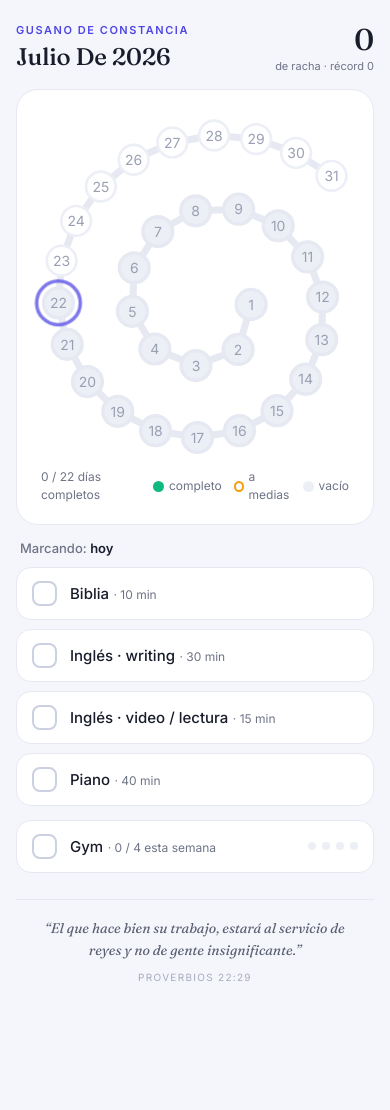
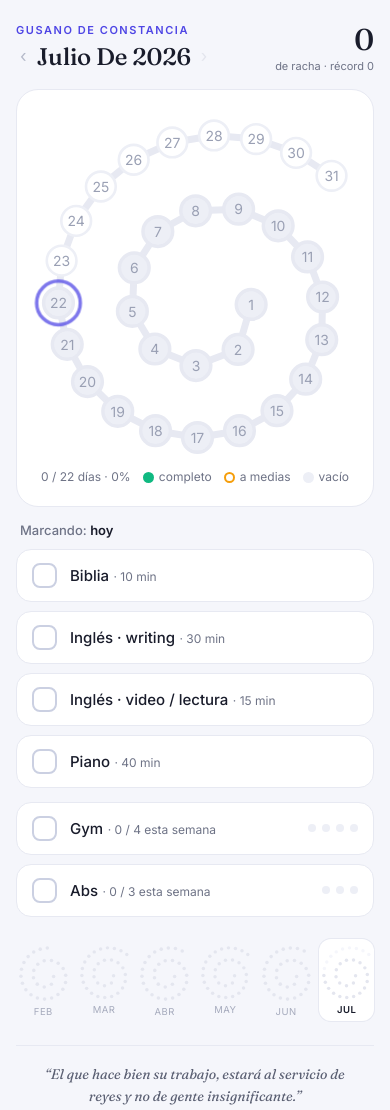
Before and after one commit to Ssamm99/gusano, a plain HTML site: page index.html in a window 390 px wide. Shown: the top 1110 px of the page. Before the commit the page ends 1019 px from the top, so only its background shows below. Drawn offline with Linux system fonts and the light colour scheme.

Commit message:
Flechas de cambio de mes, mini espirales y hábito Abs

```diff
--- a/index.html
+++ b/index.html
@@ -13,7 +13,7 @@
   :root{
     --bg:#F5F6FB; --card:#FFFFFF; --ink:#191C2B; --muted:#6E7386; --line:#E7E9F2;
     --indigo:#4F46E5; --done:#10B981; --done-soft:#E7F7F0; --amber:#F59E0B; --miss:#EDEFF6;
-    --gym:#F97316;
+    --gym:#F97316; --abs:#8B5CF6;
   }
   *{box-sizing:border-box;margin:0;padding:0}
   body{font-family:'Inter',system-ui,sans-serif;background:var(--bg);color:var(--ink);
@@ -21,7 +21,13 @@
   .wrap{max-width:520px;margin:0 auto}
   .top{display:flex;align-items:flex-end;justify-content:space-between;gap:12px;margin-bottom:14px}
   .eyebrow{font-size:11px;letter-spacing:.14em;text-transform:uppercase;color:var(--indigo);font-weight:600}
+  .mtitle{display:flex;align-items:center;gap:6px}
   h1{font-family:'Fraunces',serif;font-weight:500;font-size:24px;letter-spacing:-.01em;text-transform:capitalize}
+  .arw{background:none;border:0;padding:2px 4px;cursor:pointer;color:#B4B9C9;font-size:17px;line-height:1;
+    font-family:inherit;transition:.15s;border-radius:6px}
+  .arw:hover{color:var(--ink)}
+  .arw:disabled{opacity:.28;cursor:default}
+  .arw:focus-visible{outline:2px solid var(--indigo);outline-offset:1px}
   .stats{text-align:right;flex:0 0 auto}
   .stats .big{font-family:'Fraunces',serif;font-size:30px;font-weight:500;line-height:1;font-variant-numeric:tabular-nums;display:inline-block}
   .stats .big.pop{animation:numpop .55s ease-out}
@@ -49,17 +55,30 @@
   .habit.done .check svg{opacity:1}
   .h-label{font-weight:500;font-size:15px}.habit.done .h-label{color:#0B7A55}
   .h-detail{font-size:12px;color:var(--muted)}.h-rest{font-size:12px;color:var(--muted);font-style:italic}
+  .habit.wk{margin-top:0}
   .habit.gym{margin-top:5px}
   .habit.gym.done{background:#FEF1E7;border-color:#F9C89B}
   .habit.gym.done .check{background:var(--gym);border-color:var(--gym)}
   .habit.gym.done .h-label{color:#C2560A}
+  .habit.abs.done{background:#F3EEFE;border-color:#D6C7FA}
+  .habit.abs.done .check{background:var(--abs);border-color:var(--abs)}
+  .habit.abs.done .h-label{color:#6D3FD1}
   .dots{display:flex;gap:6px;margin-left:auto}
   .dots i{width:8px;height:8px;border-radius:50%;background:#EDEFF6;display:inline-block}
-  .dots i.on{background:var(--gym)}
-  .verse{margin-top:26px;text-align:center;padding-top:18px;border-top:1px solid var(--line)}
+  .habit.gym .dots i.on{background:var(--gym)}
+  .habit.abs .dots i.on{background:var(--abs)}
+  .mini-row{display:flex;gap:6px;justify-content:space-between;margin-top:22px}
+  .mini{flex:1;background:none;border:0;padding:6px 2px 4px;border-radius:12px;cursor:pointer;
+    display:flex;flex-direction:column;align-items:center;gap:4px;transition:.15s;font-family:inherit}
+  .mini:hover{background:#EDEFF6}
+  .mini.active{background:#fff;box-shadow:0 0 0 1px var(--line)}
+  .mini:focus-visible{outline:2px solid var(--indigo);outline-offset:1px}
+  .mini svg{width:100%;height:auto}
+  .mini span{font-size:9.5px;letter-spacing:.05em;text-transform:uppercase;color:#A6ABBD}
+  .mini.active span{color:var(--ink);font-weight:600}
+  .verse{margin-top:24px;text-align:center;padding-top:18px;border-top:1px solid var(--line)}
   .verse .v{font-family:'Fraunces',serif;font-style:italic;font-weight:400;font-size:14px;color:#5A5F72;line-height:1.55;max-width:330px;margin:0 auto}
   .verse .ref{font-size:10px;letter-spacing:.13em;text-transform:uppercase;color:#A6ABBD;margin-top:9px}
-  /* Confeti de celebración */
   .confetti{position:fixed;inset:0;pointer-events:none;z-index:60;overflow:hidden}
   .confetti i{position:absolute;left:50%;top:36%;width:9px;height:9px;border-radius:2px;opacity:0;
     animation:confpop 1.25s cubic-bezier(.22,.61,.36,1) forwards;animation-delay:var(--d)}
@@ -74,7 +93,14 @@
 <body>
 <div class="wrap">
   <div class="top">
-    <div><div class="eyebrow">Gusano de constancia</div><h1 id="month">—</h1></div>
+    <div>
+      <div class="eyebrow">Gusano de constancia</div>
+      <div class="mtitle">
+        <button class="arw" id="prev" aria-label="Mes anterior">&lsaquo;</button>
+        <h1 id="month">—</h1>
+        <button class="arw" id="next" aria-label="Mes siguiente">&rsaquo;</button>
+      </div>
+    </div>
     <div class="stats"><div class="big" id="streak">0</div><div class="lbl">de racha · récord <span id="best">0</span></div></div>
   </div>
   <div class="card spiral">
@@ -90,45 +116,55 @@
   </div>
   <div class="sel" id="sel">Marcando: <b>hoy</b></div>
   <div class="list" id="list"></div>
+  <div class="mini-row" id="mini"></div>
   <div class="verse">
     <p class="v">&ldquo;El que hace bien su trabajo, estará al servicio de reyes y no de gente insignificante.&rdquo;</p>
     <p class="ref">Proverbios 22:29</p>
   </div>
 </div>
 <script>
+// Hábitos diarios: son los que forman la cadena verde
 const HABITS=[
   {id:'biblia',   label:'Biblia',                   detail:'10 min'},
   {id:'ingles_w', label:'Inglés · writing',         detail:'30 min'},
   {id:'ingles_v', label:'Inglés · video / lectura', detail:'15 min'},
   {id:'piano',    label:'Piano',                    detail:'40 min', restSunday:true},
 ];
+// Metas semanales: NO afectan la cadena
+const WEEKLY=[
+  {id:'gym', label:'Gym', target:4, cls:'gym'},
+  {id:'abs', label:'Abs', target:3, cls:'abs'},
+];
 const KEY='routine-log';
-let log={}, selKey=null;
+let log={}, selKey=null, viewY=0, viewM=0;
 const hasStore=(typeof window!=='undefined' && window.storage && typeof window.storage.get==='function');
 const store={
   async get(k){ if(hasStore){try{const r=await window.storage.get(k,false);if(r&&r.value)return r.value;}catch(e){}} try{return localStorage.getItem(k);}catch(e){return null;} },
   async set(k,v){ if(hasStore){try{await window.storage.set(k,v,false);}catch(e){}} try{localStorage.setItem(k,v);}catch(e){} }
 };
-// ---- Fechas: SIEMPRE en hora local (nunca parsear 'YYYY-MM-DD' con new Date) ----
+// ---- Fechas: SIEMPRE hora local (nunca parsear 'YYYY-MM-DD' con new Date) ----
 function ymd(d){const y=d.getFullYear(),m=String(d.getMonth()+1).padStart(2,'0'),a=String(d.getDate()).padStart(2,'0');return `${y}-${m}-${a}`;}
-function parseKey(k){const p=k.split('-');return new Date(+p[0],(+p[1])-1,+p[2]);} // fuerza hora local
+function parseKey(k){const p=k.split('-');return new Date(+p[0],(+p[1])-1,+p[2]);}
 function addDays(d,n){const x=new Date(d);x.setHours(0,0,0,0);x.setDate(x.getDate()+n);return x;}
 function today0(){const d=new Date();d.setHours(0,0,0,0);return d;}
 function weekStart(d){const x=new Date(d);x.setHours(0,0,0,0);const off=(x.getDay()+6)%7;x.setDate(x.getDate()-off);return x;}
-function gymCountWeek(d){const s=weekStart(d);let c=0;for(let i=0;i<7;i++){if((log[ymd(addDays(s,i))]||{}).gym)c++;}return c;}
+function weekCount(d,id){const s=weekStart(d);let c=0;for(let i=0;i<7;i++){if((log[ymd(addDays(s,i))]||{})[id])c++;}return c;}
 function requiredFor(d){return HABITS.filter(h=>!(h.restSunday&&d.getDay()===0)).map(h=>h.id);}
 function fracOf(d){const rec=log[ymd(d)]||{};const req=requiredFor(d);if(!req.length)return 1;return req.filter(id=>rec[id]).length/req.length;}
 function isComplete(d){return fracOf(d)>=1;}
 function isFuture(d){return d>today0();}
 function currentStreak(){let d=today0();if(!isComplete(d))d=addDays(d,-1);let n=0;while(isComplete(d)){n++;d=addDays(d,-1);}return n;}
 function bestStreak(){const ks=Object.keys(log);if(!ks.length)return currentStreak();ks.sort();let d=parseKey(ks[0]);const t=today0();let run=0,best=0;while(d<=t){if(isComplete(d)){run++;best=Math.max(best,run);}else run=0;d=addDays(d,1);}return Math.max(best,currentStreak());}
-function monthDays(){const n=new Date(),y=n.getFullYear(),m=n.getMonth();const last=new Date(y,m+1,0).getDate();const a=[];for(let i=1;i<=last;i++)a.push(new Date(y,m,i));return a;}
+function monthDaysOf(y,m){const last=new Date(y,m+1,0).getDate();const a=[];for(let i=1;i<=last;i++)a.push(new Date(y,m,i));return a;}
 async function save(){await store.set(KEY,JSON.stringify(log));}
 async function load(){try{const raw=await store.get(KEY);if(raw)log=JSON.parse(raw);}catch(e){log={};}}
-// ---- Celebración al completar el día ----
+function spiralPoints(N){let theta=0,r=24;const b=6.6,spacing=24,pts=[];for(let i=0;i<N;i++){pts.push([r*Math.cos(theta),r*Math.sin(theta)]);theta+=spacing/Math.max(r,1);r=24+b*theta;}return pts;}
+function viewBoxOf(pts,pad){let a=1e9,b=1e9,c=-1e9,d=-1e9;pts.forEach(p=>{a=Math.min(a,p[0]);b=Math.min(b,p[1]);c=Math.max(c,p[0]);d=Math.max(d,p[1]);});
+  return `${a-pad} ${b-pad} ${(c-a)+pad*2} ${(d-b)+pad*2}`;}
+// ---- Celebración ----
 function celebrate(){
   if(window.matchMedia && matchMedia('(prefers-reduced-motion: reduce)').matches)return;
-  const colors=['#10B981','#4F46E5','#F59E0B','#F97316','#34D399'];
+  const colors=['#10B981','#4F46E5','#F59E0B','#F97316','#8B5CF6','#34D399'];
   const box=document.createElement('div');box.className='confetti';
   for(let i=0;i<36;i++){
     const p=document.createElement('i');
@@ -146,22 +182,56 @@ function celebrate(){
 }
 function toggle(id){
   const d=parseKey(selKey);if(isFuture(d))return;
-  const wasComplete=isComplete(d);
+  const was=isComplete(d);
   const rec=log[selKey]||{};rec[id]=!rec[id];log[selKey]=rec;
-  const nowComplete=isComplete(d);
+  const now=isComplete(d);
   save();render();
-  if(!wasComplete && nowComplete) celebrate();
+  if(!was && now) celebrate();
 }
-function spiralPoints(N){let theta=0,r=24;const b=6.6,spacing=24,pts=[];for(let i=0;i<N;i++){pts.push([r*Math.cos(theta),r*Math.sin(theta)]);theta+=spacing/Math.max(r,1);r=24+b*theta;}return pts;}
+function goMonth(delta){
+  const t=today0();
+  let y=viewY,m=viewM+delta;
+  if(m<0){m=11;y--;} if(m>11){m=0;y++;}
+  if(y>t.getFullYear()||(y===t.getFullYear()&&m>t.getMonth()))return;
+  viewY=y;viewM=m;
+  selKey = (y===t.getFullYear()&&m===t.getMonth()) ? ymd(t) : ymd(new Date(y,m,1));
+  render();
+}
+function renderMini(){
+  const box=document.getElementById('mini');box.innerHTML='';
+  const t=today0();
+  for(let k=5;k>=0;k--){
+    const y=new Date(t.getFullYear(),t.getMonth()-k,1);
+    const days=monthDaysOf(y.getFullYear(),y.getMonth());
+    const pts=spiralPoints(days.length);
+    let dots='';
+    days.forEach((d,i)=>{
+      const p=pts[i],f=fracOf(d),fut=isFuture(d);
+      let fill='#E4E6EF';
+      if(fut)fill='#F5F6FB'; else if(f>=1)fill='#10B981'; else if(f>0)fill='#FCD9A0';
+      dots+=`<circle cx="${p[0]}" cy="${p[1]}" r="6" fill="${fill}"/>`;
+    });
+    const active=(y.getFullYear()===viewY&&y.getMonth()===viewM);
+    const btn=document.createElement('button');
+    btn.className='mini'+(active?' active':'');
+    btn.innerHTML=`<svg viewBox="${viewBoxOf(pts,10)}" aria-hidden="true">${dots}</svg>`+
+      `<span>${y.toLocaleDateString('es-MX',{month:'short'}).replace('.','')}</span>`;
+    btn.addEventListener('click',()=>{
+      viewY=y.getFullYear();viewM=y.getMonth();
+      selKey=(viewY===t.getFullYear()&&viewM===t.getMonth())?ymd(t):ymd(new Date(viewY,viewM,1));
+      render();
+    });
+    box.appendChild(btn);
+  }
+}
 function render(){
-  const now=new Date();
-  document.getElementById('month').textContent=now.toLocaleDateString('es-MX',{month:'long',year:'numeric'});
-  const days=monthDays(),pts=spiralPoints(days.length);
-  let minX=1e9,minY=1e9,maxX=-1e9,maxY=-1e9;
-  pts.forEach(p=>{minX=Math.min(minX,p[0]);minY=Math.min(minY,p[1]);maxX=Math.max(maxX,p[0]);maxY=Math.max(maxY,p[1]);});
-  const pad=18,vbX=minX-pad,vbY=minY-pad,vbW=(maxX-minX)+pad*2,vbH=(maxY-minY)+pad*2,tKey=ymd(today0());
+  const t=today0(),tKey=ymd(t);
+  document.getElementById('month').textContent=new Date(viewY,viewM,1).toLocaleDateString('es-MX',{month:'long',year:'numeric'});
+  document.getElementById('next').disabled=(viewY===t.getFullYear()&&viewM===t.getMonth());
+  const days=monthDaysOf(viewY,viewM),pts=spiralPoints(days.length);
   let paths='',greens='',nodes='';
-  for(let i=1;i<days.length;i++){const a=pts[i-1],c=pts[i];paths+=`<line x1="${a[0]}" y1="${a[1]}" x2="${c[0]}" y2="${c[1]}" stroke="#E7E9F2" stroke-width="4" stroke-linecap="round"/>`;
+  for(let i=1;i<days.length;i++){const a=pts[i-1],c=pts[i];
+    paths+=`<line x1="${a[0]}" y1="${a[1]}" x2="${c[0]}" y2="${c[1]}" stroke="#E7E9F2" stroke-width="4" stroke-linecap="round"/>`;
     if(isComplete(days[i-1])&&isComplete(days[i]))greens+=`<line x1="${a[0]}" y1="${a[1]}" x2="${c[0]}" y2="${c[1]}" stroke="#10B981" stroke-width="6" stroke-linecap="round"/>`;}
   days.forEach((d,i)=>{
     const p=pts[i],k=ymd(d),f=fracOf(d),fut=isFuture(d),isToday=k===tKey,isSel=k===selKey;
@@ -174,12 +244,16 @@ function render(){
     if(f>0&&f<1&&!fut)nodes+=`<circle cx="${p[0]}" cy="${p[1]}" r="3.4" fill="#10B981"/>`;
     nodes+=`<text x="${p[0]}" y="${p[1]+3}" font-size="8" text-anchor="middle" fill="${f>=1&&!fut?'#fff':'#9AA0B4'}" font-family="Inter" style="pointer-events:none">${d.getDate()}</text></g>`;
   });
-  document.getElementById('svgbox').innerHTML=`<svg viewBox="${vbX} ${vbY} ${vbW} ${vbH}" role="img" aria-label="Espiral del mes">${paths}${greens}${nodes}</svg>`;
+  document.getElementById('svgbox').innerHTML=`<svg viewBox="${viewBoxOf(pts,18)}" role="img" aria-label="Espiral del mes">${paths}${greens}${nodes}</svg>`;
   document.querySelectorAll('.node[data-k]').forEach(n=>n.addEventListener('click',()=>{selKey=n.getAttribute('data-k');render();}));
+
   document.getElementById('streak').textContent=currentStreak();
   document.getElementById('best').textContent=bestStreak();
-  const doneM=days.filter(d=>!isFuture(d)&&isComplete(d)).length,elapsed=days.filter(d=>!isFuture(d)).length;
-  document.getElementById('count').textContent=`${doneM} / ${elapsed} días completos`;
+  const elapsed=days.filter(d=>!isFuture(d)).length;
+  const doneM=days.filter(d=>!isFuture(d)&&isComplete(d)).length;
+  const pct=elapsed?Math.round(doneM/elapsed*100):0;
+  document.getElementById('count').textContent=`${doneM} / ${elapsed} días · ${pct}%`;
+
   const selD=parseKey(selKey);
   const selLbl=selKey===tKey?'hoy':selD.toLocaleDateString('es-MX',{weekday:'long',day:'numeric'});
   document.getElementById('sel').innerHTML=`Marcando: <b>${selLbl}</b>`;
@@ -198,17 +272,22 @@ function render(){
     }
     list.appendChild(el);
   });
-  const gdone=!!rec.gym, gc=gymCountWeek(selD);
-  const gel=document.createElement('div');gel.className='habit gym'+(gdone?' done':'');
-  gel.tabIndex=0;gel.setAttribute('role','button');gel.setAttribute('aria-pressed',gdone);
-  let ds='';for(let i=0;i<4;i++)ds+=`<i class="${i<gc?'on':''}"></i>`;
-  gel.innerHTML=`<div class="check"><svg viewBox="0 0 24 24"><polyline points="4 12 10 18 20 6"/></svg></div>`+
-    `<div><span class="h-label">Gym</span> <span class="h-detail">· ${gc} / 4 esta semana</span></div><div class="dots">${ds}</div>`;
-  gel.addEventListener('click',()=>toggle('gym'));
-  gel.addEventListener('keydown',e=>{if(e.key===' '||e.key==='Enter'){e.preventDefault();toggle('gym');}});
-  list.appendChild(gel);
+  WEEKLY.forEach(w=>{
+    const done=!!rec[w.id], c=weekCount(selD,w.id);
+    const el=document.createElement('div');el.className=`habit wk ${w.cls}`+(done?' done':'');
+    el.tabIndex=0;el.setAttribute('role','button');el.setAttribute('aria-pressed',done);
+    let ds='';for(let i=0;i<w.target;i++)ds+=`<i class="${i<c?'on':''}"></i>`;
+    el.innerHTML=`<div class="check"><svg viewBox="0 0 24 24"><polyline points="4 12 10 18 20 6"/></svg></div>`+
+      `<div><span class="h-label">${w.label}</span> <span class="h-detail">· ${c} / ${w.target} esta semana</span></div><div class="dots">${ds}</div>`;
+    el.addEventListener('click',()=>toggle(w.id));
+    el.addEventListener('keydown',e=>{if(e.key===' '||e.key==='Enter'){e.preventDefault();toggle(w.id);}});
+    list.appendChild(el);
+  });
+  renderMini();
 }
-(async()=>{selKey=ymd(today0());await load();render();})();
+document.getElementById('prev').addEventListener('click',()=>goMonth(-1));
+document.getElementById('next').addEventListener('click',()=>goMonth(1));
+(async()=>{const t=today0();viewY=t.getFullYear();viewM=t.getMonth();selKey=ymd(t);await load();render();})();
 </script>
 </body>
 </html>
```
